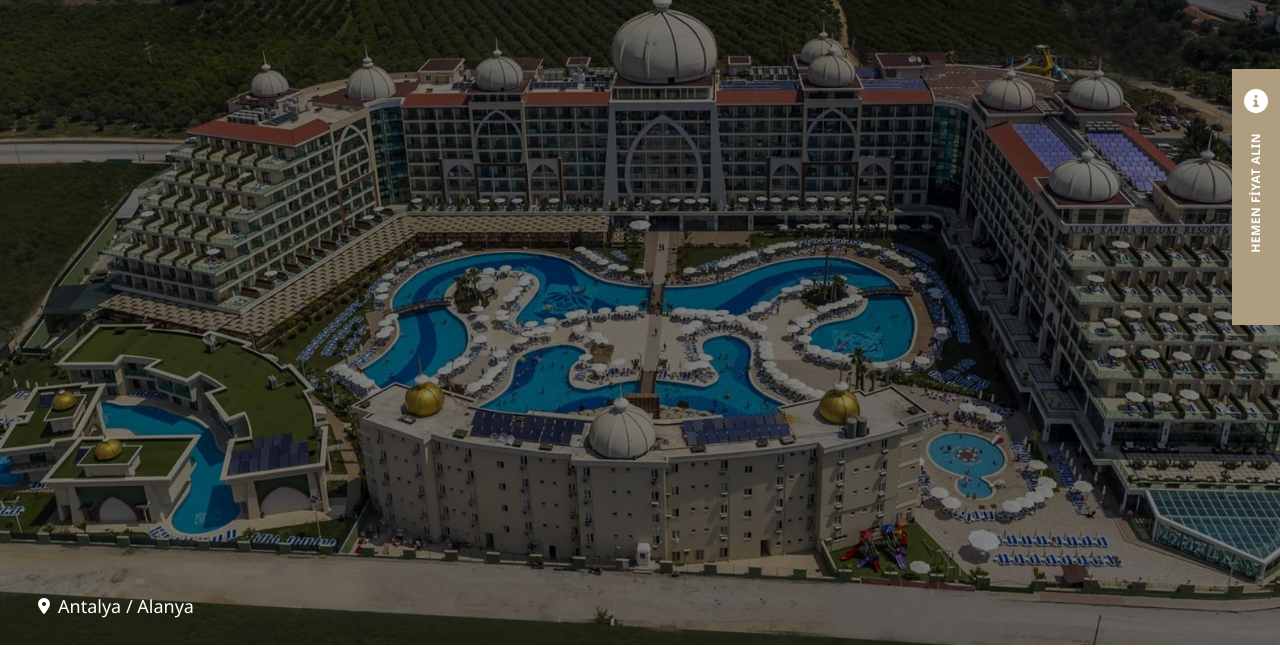
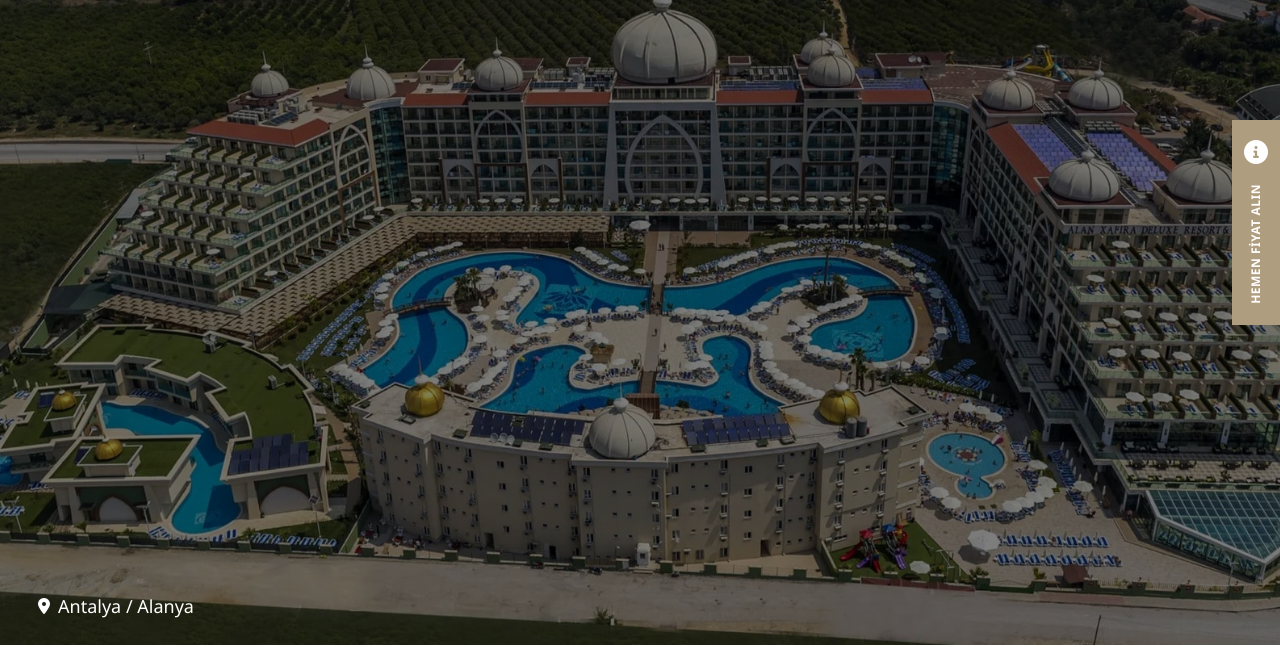
Before and after one commit to dnnzz/xafira-landing, a plain HTML site: page index.html in a window 1280 px wide. Shown: the part 155-802 px from the top of the page. Drawn offline with nearby package versions, Linux system fonts and the light colour scheme.

Commit message:
height change right banner cta

```diff
--- a/css/main.css
+++ b/css/main.css
@@ -65,7 +65,7 @@ body {
 
 .price-banner {
     width: 48px;
-    height: 256px;
+    height: 205px;
     background-color: #AF9D7F;
     display: flex;
     flex-direction: column;
```
